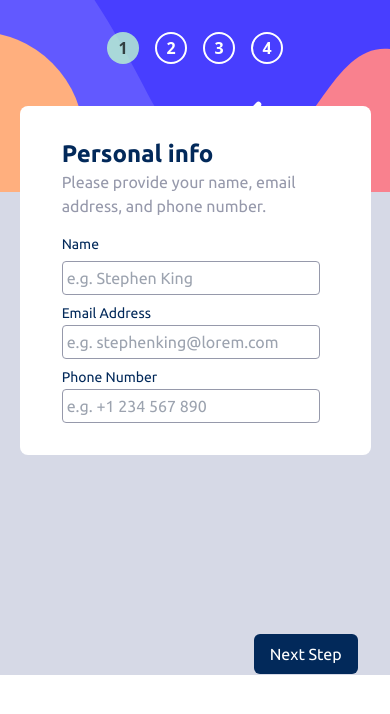
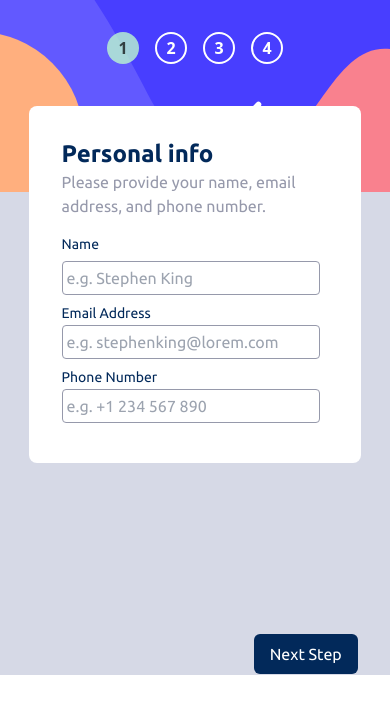
Before and after one commit to Agyanim/multi-step-form, a React (Vite) app: page / in a window 390 px wide. Shown: the top 714 px of the page. Built offline with nearby package versions, Linux system fonts and the light colour scheme.

Commit message:
home page mobile view improved

```diff
--- a/src/components/GlobalLayout.jsx
+++ b/src/components/GlobalLayout.jsx
@@ -10,7 +10,7 @@ const GlobalLayout = () => {
         <div className="">
           <Navbar />
         </div>
-        <div className="border-none  lg:w-[65%] xl:w-[70%] mt-[-22%] bg-white rounded-lg lg:rounded-none lg:mt-0 w-[90%] m-auto lg:m-0">
+        <div className="border-none  lg:w-[65%] xl:w-[70%] mt-[-22%] bg-white rounded-lg lg:rounded-none lg:mt-0 w-[85%] m-auto lg:m-0">
           <Outlet />
         </div>
       </section>
--- a/src/pages/Home.jsx
+++ b/src/pages/Home.jsx
@@ -45,7 +45,7 @@ const Home = () => {
   };
 
   return (
-    <section className="flex bg-transparent rounded-md lg:rounded-none w-[76%] m-auto">
+    <section className="flex bg-transparent rounded-md lg:rounded-none w-[80.5%] m-auto">
     <div className="flex flex-col  font-ubuntu lg:w-[100%] lg:ml-[-1rem] xl:ml-[-1rem]">
       <header className="mt-8 ">
         <h1 className="text-2xl xl:text-3xl text-MarineBlue font-ubuntu font-extrabold">
@@ -125,7 +125,7 @@ const Home = () => {
             <br />
             <input
               className={classNames(
-                " mt-2 mb-[2rem] lg:mb-0",
+                " mt-2 mb-[2.5rem] lg:mb-0",
                 { "border-2 border-red-400": errors?.phone_number }
               )}
               type="text"
```
